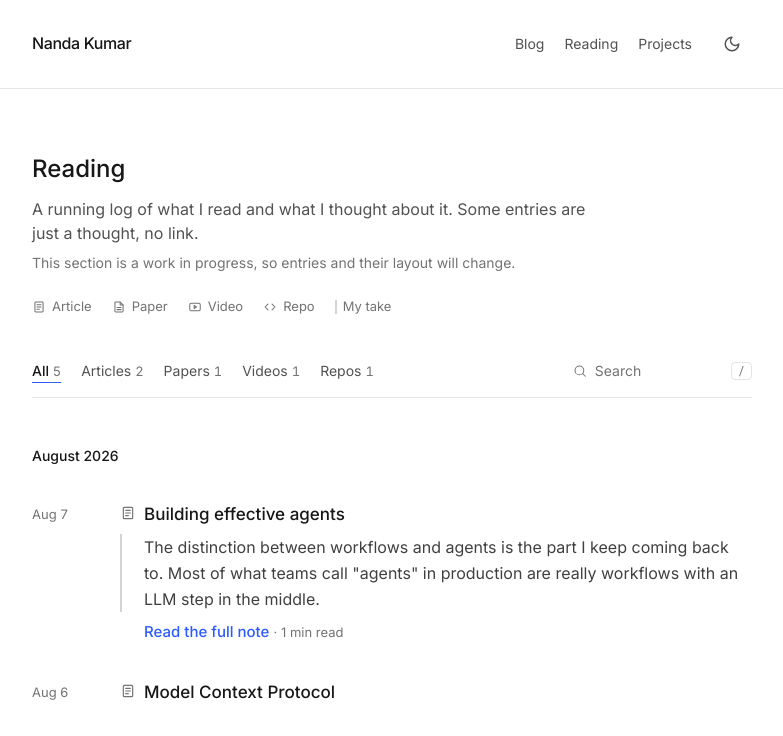
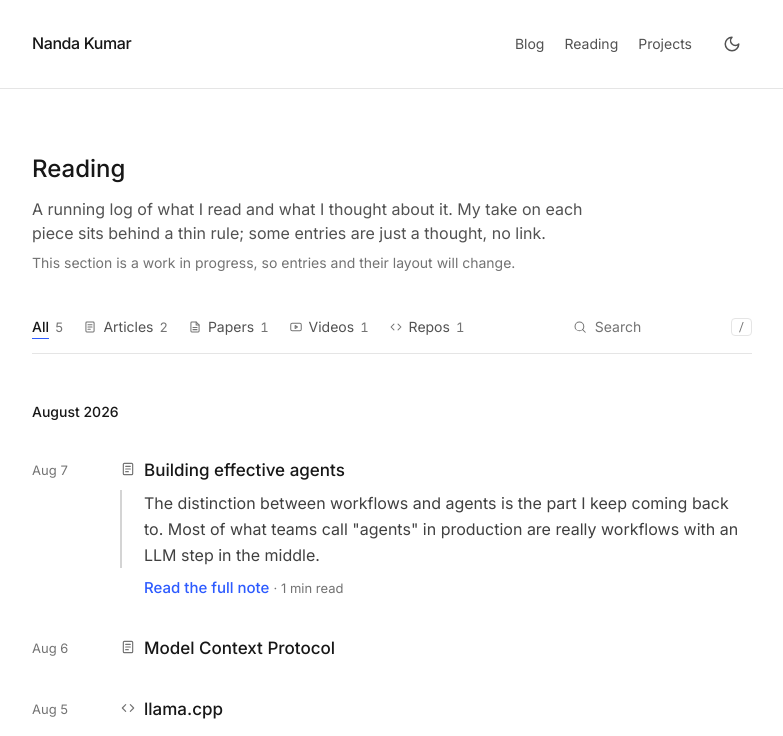
Before and after one commit to parzival1l/parzival1l.github.io, a React app: page /reading in a window 1280 px wide. Shown: the top 736 px of the page, without its empty margins (248-1031 px from the left). Built offline with nearby package versions, Linux system fonts and the light colour scheme; some packages are replaced by stand-ins of ours.

Commit message:
Fold the reading legend into the type tabs
The legend repeated the tabs right under it. The tabs now carry the type
icons and serve as the key, and the intro says in one sentence that my
take sits behind a thin rule. The active tab underlines only its label.

```diff
--- a/app/reading/page.tsx
+++ b/app/reading/page.tsx
@@ -1,5 +1,5 @@
-import { READING_TYPES, getReadingList } from '@/lib/reading'
-import { ReadingFeed, ReadingLegend } from '@/components/reading-feed'
+import { getReadingList } from '@/lib/reading'
+import { ReadingFeed } from '@/components/reading-feed'
 
 export const metadata = {
   title: 'Reading',
@@ -7,24 +7,20 @@ export const metadata = {
 
 export default function ReadingPage() {
   const entries = getReadingList()
-  // The legend lists only the types that appear in the log.
-  const types = READING_TYPES.filter(t => entries.some(e => e.type === t))
 
   return (
     <div className="mx-auto max-w-3xl px-6 py-16">
       <h1 className="text-2xl font-medium text-neutral-900">Reading</h1>
       <div className="mt-3 flex max-w-[560px] flex-col gap-2 text-neutral-600">
         <p>
-          A running log of what I read and what I thought about it. Some entries
-          are just a thought, no link.
+          A running log of what I read and what I thought about it. My take on
+          each piece sits behind a thin rule; some entries are just a thought,
+          no link.
         </p>
         <p className="text-sm text-neutral-500">
           This section is a work in progress, so entries and their layout will
           change.
         </p>
-      </div>
-      <div className="mt-6">
-        <ReadingLegend types={types} />
       </div>
       <div className="mt-10">
         <ReadingFeed entries={entries} />
--- a/components/reading-feed.tsx
+++ b/components/reading-feed.tsx
@@ -126,24 +126,6 @@ function Entry({
   )
 }
 
-/** The key to the icons and the note rule, shown under the page intro. */
-export function ReadingLegend({ types }: { types: ReadingType[] }) {
-  return (
-    <ul aria-label="Legend" className="flex flex-wrap items-center gap-x-5 gap-y-2 text-[13px] text-neutral-500">
-      {types.map(type => (
-        <li key={type} className="flex items-center gap-1.5">
-          <TypeIcon type={type} className="h-3.5 w-3.5" />
-          {TYPE_LABELS[type].one}
-        </li>
-      ))}
-      <li className="flex items-center gap-1.5">
-        <span aria-hidden="true" className={`h-3.5 border-l-2 ${NOTE_RULE}`} />
-        My take
-      </li>
-    </ul>
-  )
-}
-
 export function ReadingFeed({ entries }: { entries: ReadingEntry[] }) {
   const [activeType, setActiveType] = useState<ReadingType | null>(null)
   const [query, setQuery] = useState('')
@@ -222,13 +204,15 @@ export function ReadingFeed({ entries }: { entries: ReadingEntry[] }) {
                   setActiveType(tab.type)
                   setLimit(PAGE)
                 }}
-                className={`flex-none whitespace-nowrap py-1 ${
-                  active
-                    ? 'font-medium text-neutral-900 underline decoration-accent underline-offset-[6px]'
-                    : 'text-neutral-600 hover:text-neutral-900'
+                className={`flex flex-none items-center gap-1.5 whitespace-nowrap py-1 ${
+                  active ? 'font-medium text-neutral-900' : 'text-neutral-600 hover:text-neutral-900'
                 }`}
               >
-                {tab.label}{' '}
+                {tab.type ? <TypeIcon type={tab.type} className="h-3.5 w-3.5 text-neutral-500" /> : null}
+                {/* Only the label is underlined, so the mark stays one piece. */}
+                <span className={active ? 'underline decoration-accent underline-offset-[6px]' : undefined}>
+                  {tab.label}
+                </span>
                 <span className="text-[13px] font-normal tabular-nums text-neutral-500">{tab.count}</span>
               </button>
             )
```
